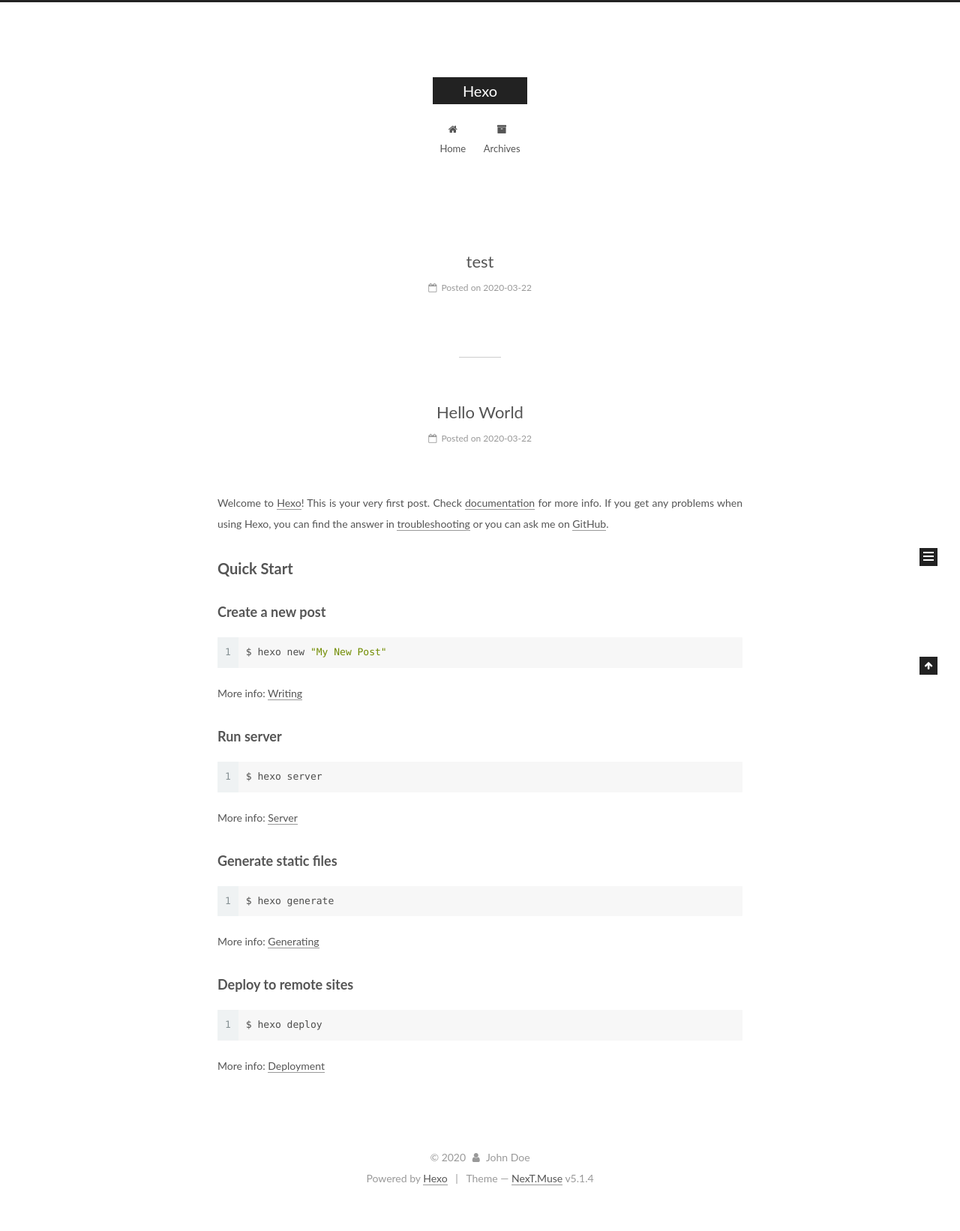
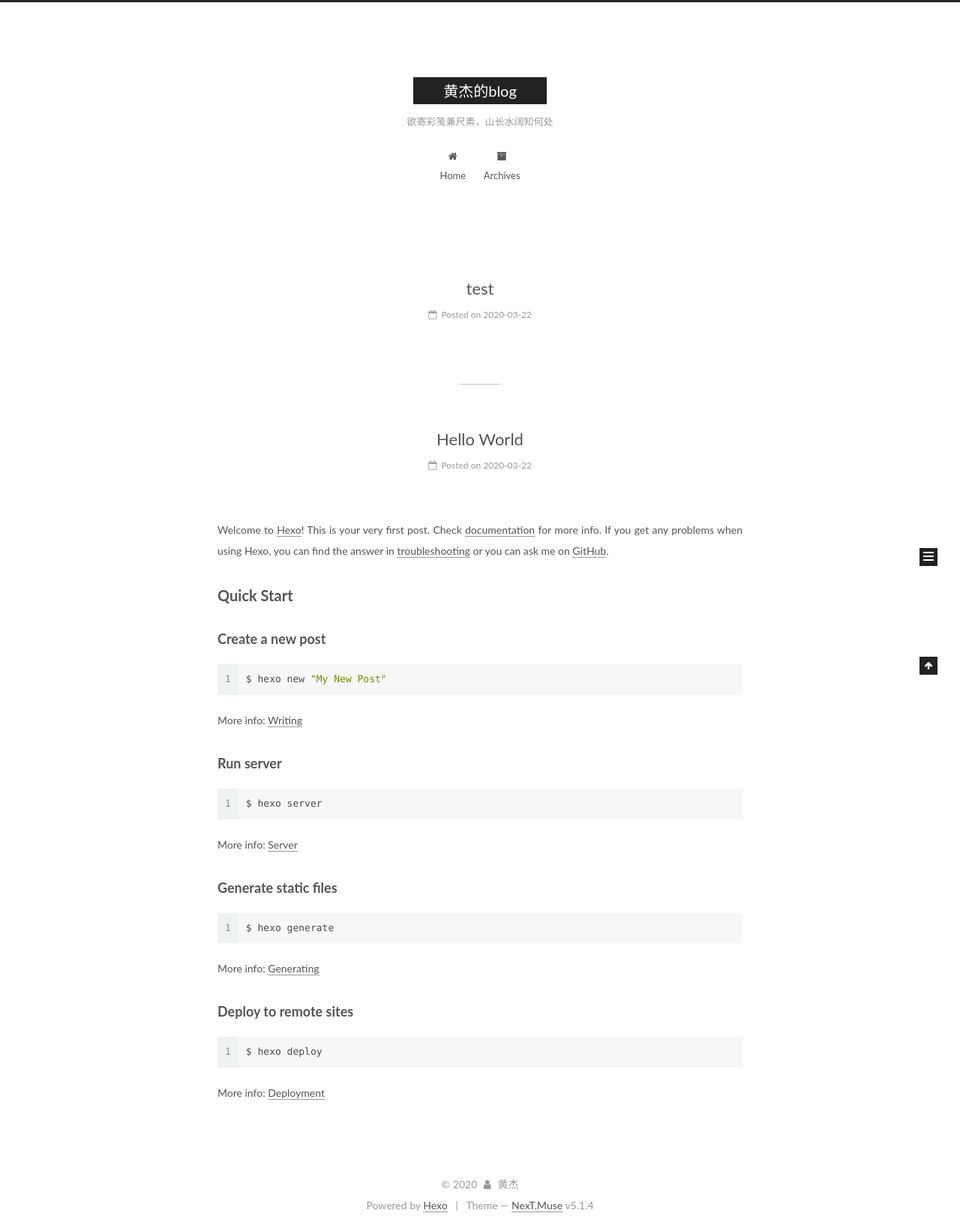
Before and after one commit to orange-cat-fantacy/orange-cat-fantacy.github.io, a plain HTML site: page index.html in a window 1280 px wide. Shown: the whole page at 75% size. Before the commit the page ends 1606 px from the top, so only its background shows below. Drawn offline with Linux system fonts and the light colour scheme.

Commit message:
Site updated: 2020-03-22 18:41:43

```diff
--- a/index.html
+++ b/index.html
@@ -80,11 +80,13 @@
 
 
 <meta property="og:type" content="website">
-<meta property="og:title" content="Hexo">
+<meta property="og:title" content="黄杰的blog">
 <meta property="og:url" content="http://yoursite.com/index.html">
-<meta property="og:site_name" content="Hexo">
+<meta property="og:site_name" content="黄杰的blog">
 <meta property="og:locale" content="en_US">
-<meta property="article:author" content="John Doe">
+<meta property="article:author" content="黄杰">
+<meta property="article:tag" content="python">
+<meta property="article:tag" content="随笔">
 <meta name="twitter:card" content="summary">
 
 
@@ -121,7 +123,7 @@
 
 
 
-  <title>Hexo</title>
+  <title>黄杰的blog</title>
 
 
 
@@ -152,12 +154,12 @@
     <div class="custom-logo-site-title">
       <a href="/"  class="brand" rel="start">
         <span class="logo-line-before"><i></i></span>
-        <span class="site-title">Hexo</span>
+        <span class="site-title">黄杰的blog</span>
         <span class="logo-line-after"><i></i></span>
       </a>
     </div>
 
-        <p class="site-subtitle"></p>
+        <p class="site-subtitle">欲寄彩笺兼尺素，山长水阔知何处</p>
 
   </div>
 
@@ -232,13 +234,13 @@
     <link itemprop="mainEntityOfPage" href="http://yoursite.com/2020/03/22/test/">
 
     <span hidden itemprop="author" itemscope itemtype="http://schema.org/Person">
-      <meta itemprop="name" content="John Doe">
+      <meta itemprop="name" content="黄杰">
       <meta itemprop="description" content="">
       <meta itemprop="image" content="/images/avatar.gif">
     </span>
 
     <span hidden itemprop="publisher" itemscope itemtype="http://schema.org/Organization">
-      <meta itemprop="name" content="Hexo">
+      <meta itemprop="name" content="黄杰的blog">
     </span>
 
 
@@ -351,13 +353,13 @@
     <link itemprop="mainEntityOfPage" href="http://yoursite.com/2020/03/22/hello-world/">
 
     <span hidden itemprop="author" itemscope itemtype="http://schema.org/Person">
-      <meta itemprop="name" content="John Doe">
+      <meta itemprop="name" content="黄杰">
       <meta itemprop="description" content="">
       <meta itemprop="image" content="/images/avatar.gif">
     </span>
 
     <span hidden itemprop="publisher" itemscope itemtype="http://schema.org/Organization">
-      <meta itemprop="name" content="Hexo">
+      <meta itemprop="name" content="黄杰的blog">
     </span>
 
 
@@ -502,7 +504,7 @@
         <div class="site-overview">
           <div class="site-author motion-element" itemprop="author" itemscope itemtype="http://schema.org/Person">
 
-              <p class="site-author-name" itemprop="name">John Doe</p>
+              <p class="site-author-name" itemprop="name">黄杰</p>
               <p class="site-description motion-element" itemprop="description"></p>
           </div>
 
@@ -558,7 +560,7 @@
   <span class="with-love">
     <i class="fa fa-user"></i>
   </span>
-  <span class="author" itemprop="copyrightHolder">John Doe</span>
+  <span class="author" itemprop="copyrightHolder">黄杰</span>
 
 
 </div>
```
Also changed, not shown: 2020/03/22/hello-world/index.html (+11 -9 lines), 2020/03/22/test/index.html (+11 -9 lines), archives/2020/03/index.html (+10 -8 lines), archives/2020/index.html (+10 -8 lines), archives/index.html (+10 -8 lines).
